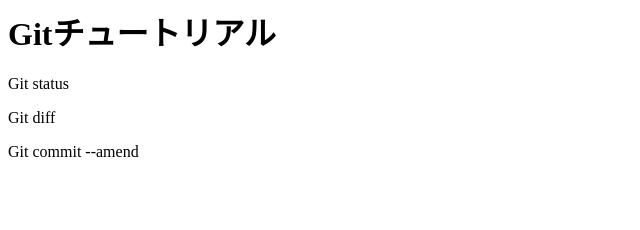
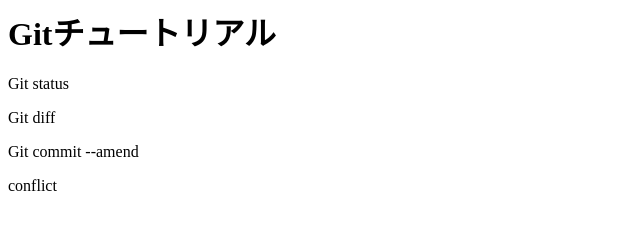
Before and after one commit to nakamura-prart/git_tutorial, a plain HTML site: page index.html in a window 1280 px wide. Shown: the full height of the page, 0-640 px from the left. Drawn offline with Linux system fonts and the light colour scheme.

Commit message:
conflictを追記

```diff
--- a/index.html
+++ b/index.html
@@ -2,3 +2,4 @@
 <p>Git status</p>
 <p>Git diff</p>
 <p>Git commit --amend</p>
+<p>conflict<p></p>
```
